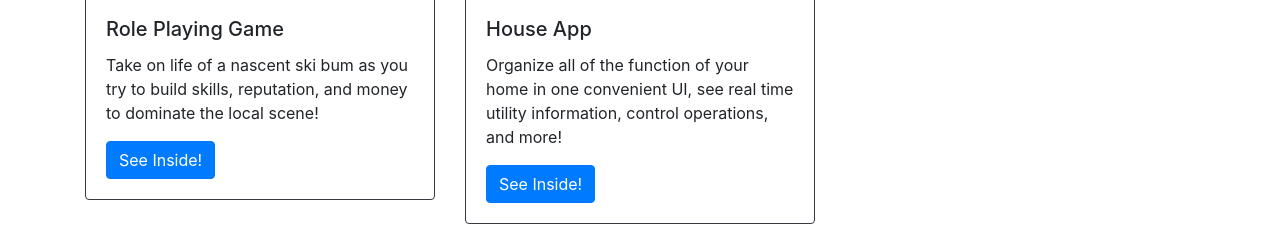
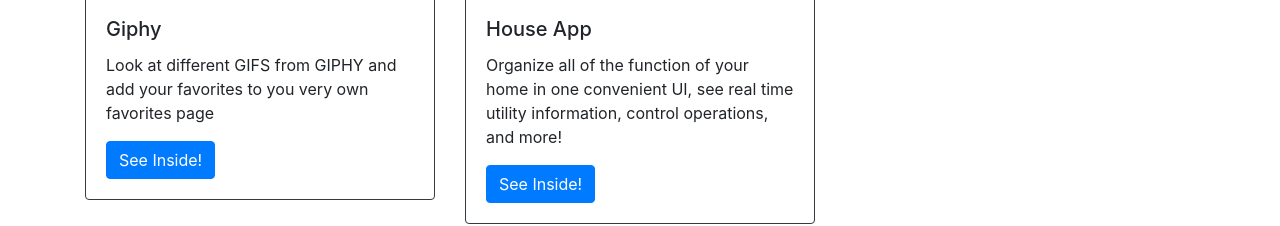
Before and after one commit to scottolafsen/Bootstrap-Portfolio, a plain HTML site: page portfolio.html in a window 1280 px wide. Shown: the part 896-1122 px from the top of the page. Drawn offline with nearby package versions, Linux system fonts and the light colour scheme.

Commit message:
added giphy portfolio page

```diff
--- a/portfolio.html
+++ b/portfolio.html
@@ -88,13 +88,11 @@
         <div class="row">
             <div class="col-md-4">
                 <div class="card border-dark mb-3" style="max-width: 28rem;">
-                    <img class="card-img-top" src="assets/images/4.jpg" alt="Card image cap">
+                    <img class="card-img-top" src="assets/images/giphy.PNG" alt="Card image cap">
                     <div class="card-body">
-                        <h5 class="card-title">Role Playing Game</h5>
-                        <p class="card-text">Take on life of a nascent ski bum as you try to build skills, reputation,
-                            and
-                            money to dominate the local scene!</p>
-                        <a href="#" class="btn btn-primary">See Inside!</a>
+                        <h5 class="card-title">Giphy</h5>
+                        <p class="card-text">Look at different GIFS from GIPHY and add your favorites to you very own favorites page</p>
+                        <a href="https://scottolafsen.github.io/giphy/" class="btn btn-primary">See Inside!</a>
                     </div>
                 </div>
 
```
Also changed, not shown: 1 other file.
